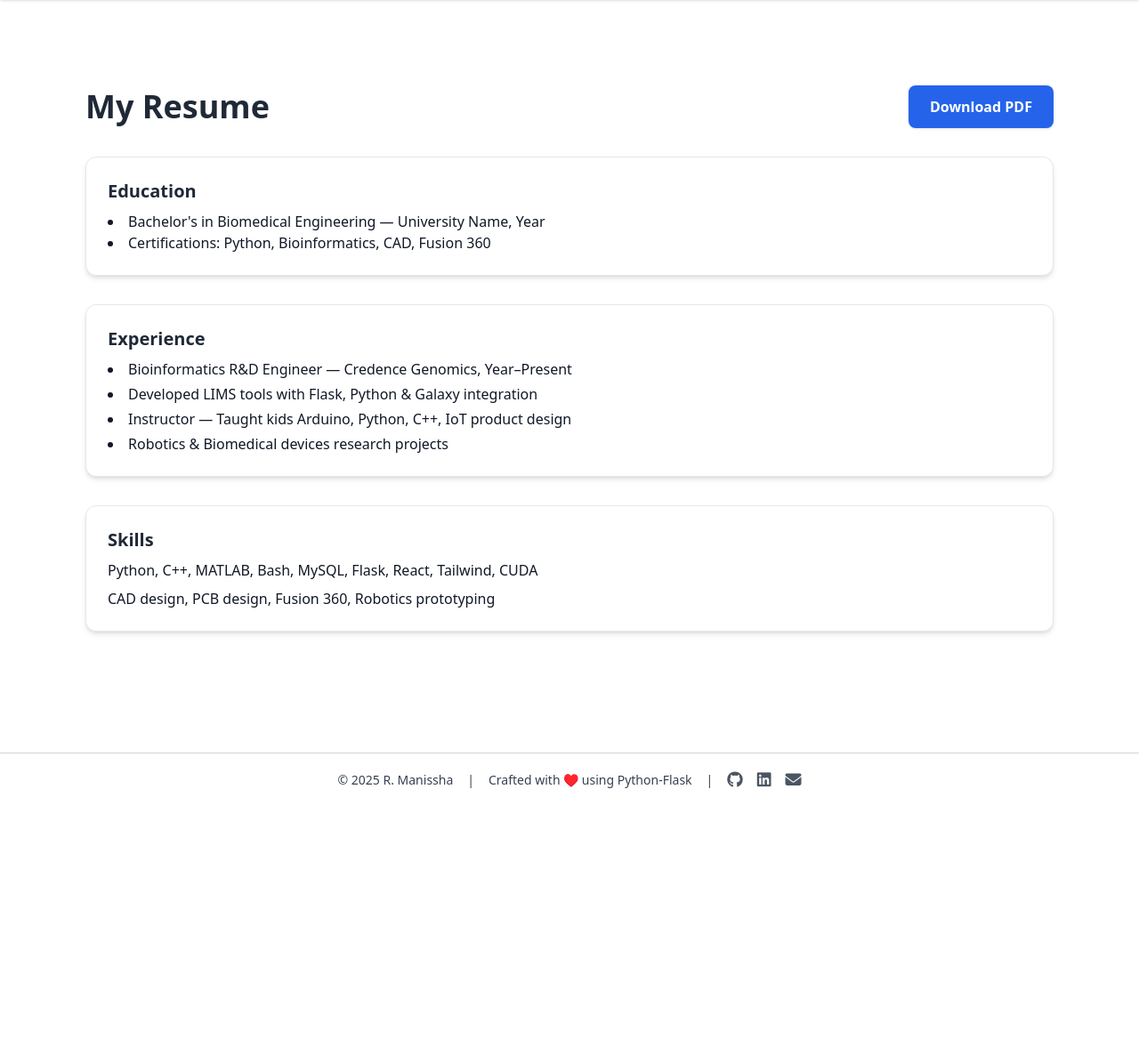
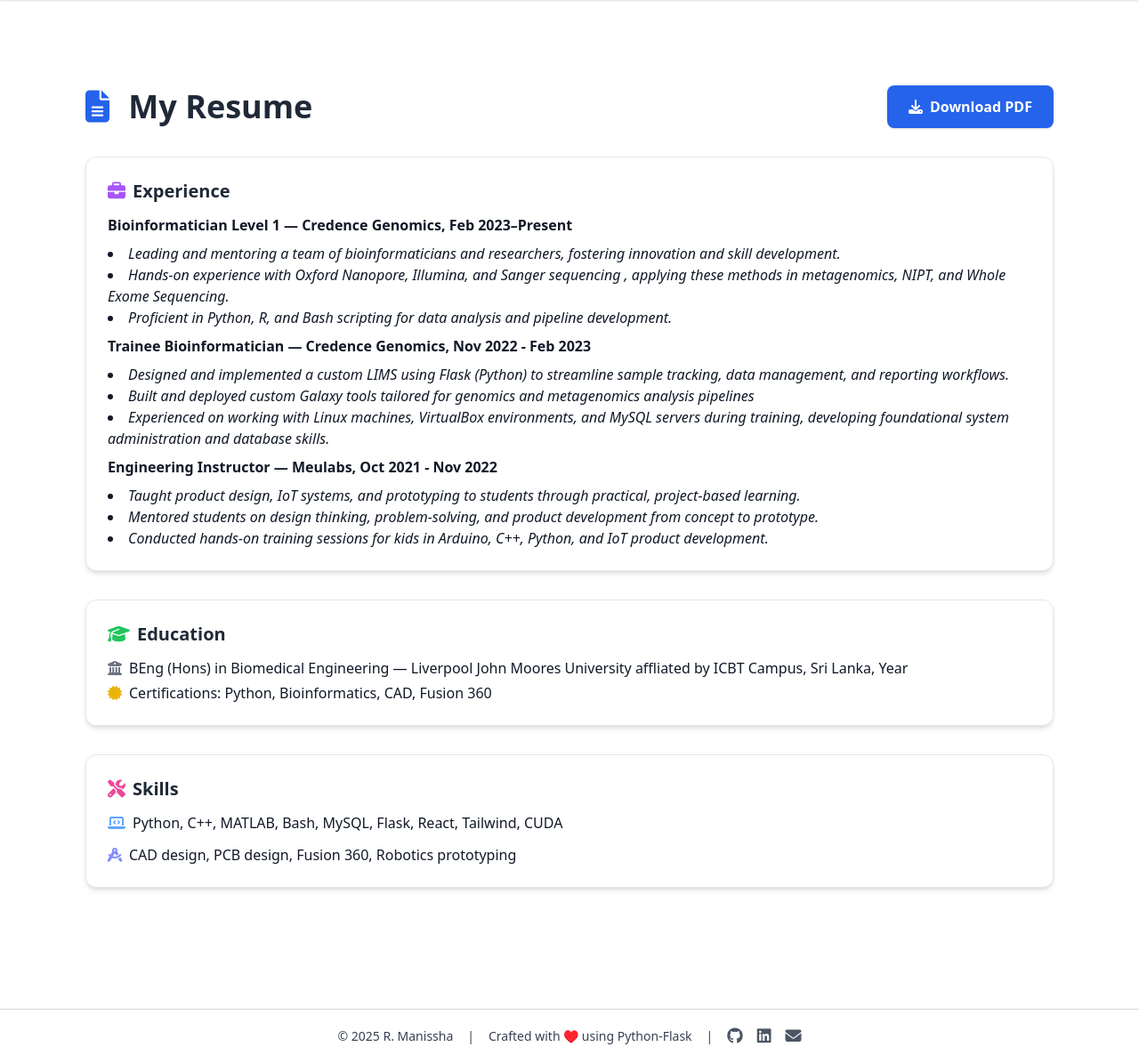
Before and after one commit to rmanissha8/portfolio-python-flask, a Flask app: page /about in a window 1280 px wide. Shown: the part 76-1271 px from the top of the page at 89% size. Before the commit the page ends 962 px from the top, so only its background shows below. Run offline with Flask 3, Linux system fonts and the light colour scheme; some libraries are stand-ins or nearby versions.

Commit message:
resume updated

```diff
--- a/src/templates/about.html
+++ b/src/templates/about.html
@@ -1,4 +1,3 @@
-
 {% extends 'base.html' %}
 
 {% block content %}
@@ -6,40 +5,122 @@
 
   <!-- Header -->
   <div class="flex justify-between items-center">
-    <h1 class="text-4xl font-bold text-gray-800 dark:text-gray-100">My Resume</h1>
+    <h1 class="text-4xl font-bold text-gray-800 dark:text-gray-100">
+      <i class="fas fa-file-alt text-blue-600 mr-3"></i> My Resume
+    </h1>
     <a href="{{ url_for('static', filename='files/Resume.pdf') }}"
        download
-       class="px-6 py-3 bg-blue-600 hover:bg-blue-700 text-white font-semibold rounded-lg shadow transition-colors">
-      Download PDF
+       class="px-6 py-3 bg-blue-600 hover:bg-blue-700 text-white font-semibold rounded-lg shadow transition-colors flex items-center gap-2">
+      <i class="fas fa-download"></i> Download PDF
     </a>
   </div>
 
+
+    <!-- Experience -->
+  <div class="bg-white dark:bg-gray-800 p-6 rounded-xl shadow-md border border-gray-200 dark:border-gray-700 space-y-3">
+    <h2 class="text-xl font-semibold text-gray-800 dark:text-gray-100 flex items-center gap-2">
+      <i class="fas fa-briefcase text-purple-500"></i> Experience
+    </h2>
+    <ul class="list-inside space-y-2">
+      <li class="flex items-center gap-2">
+        <b>Bioinformatician Level 1 — Credence Genomics, Feb 2023–Present</b>
+      </li>
+          <ul class="list-disc list-inside">
+            <li>
+              <i>Leading and mentoring a team of bioinformaticians and researchers, fostering innovation and skill development.</i>
+            </li>
+            <li>
+              <i>Hands-on experience with Oxford Nanopore, Illumina, and Sanger sequencing , applying these methods in metagenomics,
+                NIPT, and Whole Exome Sequencing.
+              </i>
+            </li>
+            <li>
+              <i>Proficient in Python, R, and Bash scripting for data analysis and pipeline development.
+              </i>
+            </li>
+
+          </ul>
+
+      <li class="flex items-center gap-2">
+        <b>Trainee Bioinformatician — Credence Genomics, Nov 2022 - Feb 2023</b>
+      </li>
+          <ul class="list-disc list-inside">
+            <li>
+              <i>Designed and implemented a custom LIMS using Flask (Python) to streamline sample tracking, data management, and reporting
+                  workflows.</i>
+            </li>
+            <li>
+              <i>Built and deployed custom Galaxy tools tailored for genomics and metagenomics analysis pipelines
+              </i>
+            </li>
+            <li>
+              <i>Experienced on working with Linux machines, VirtualBox environments, and MySQL servers during training, developing
+                  foundational system administration and database skills.
+              </i>
+            </li>
+
+          </ul>
+
+
+      <li class="flex items-center gap-2">
+        <b>Engineering Instructor — Meulabs, Oct 2021 - Nov 2022</b>
+      </li>
+          <ul class="list-disc list-inside">
+            <li>
+              <i>Taught product design, IoT systems, and prototyping to students through practical, project-based learning.</i>
+            </li>
+            <li>
+              <i>
+                  Mentored students on design thinking, problem-solving, and product development from concept to prototype.
+              </i>
+            </li>
+            <li>
+              <i>
+                    Conducted hands-on training sessions for kids in Arduino, C++, Python, and IoT product development.
+              </i>
+            </li>
+
+          </ul>
+      </ul>
+  </div>
+
+
   <!-- Education -->
-  <div class="bg-white dark:bg-gray-800 p-6 rounded-xl shadow-md border border-gray-200 dark:border-gray-700 space-y-2">
-    <h2 class="text-xl font-semibold text-gray-800 dark:text-gray-100">Education</h2>
-    <ul class="list-disc list-inside">
-      <li>Bachelor's in Biomedical Engineering — University Name, Year</li>
-      <li>Certifications: Python, Bioinformatics, CAD, Fusion 360</li>
+  <div class="bg-white dark:bg-gray-800 p-6 rounded-xl shadow-md border border-gray-200 dark:border-gray-700 space-y-3">
+    <h2 class="text-xl font-semibold text-gray-800 dark:text-gray-100 flex items-center gap-2">
+      <i class="fas fa-graduation-cap text-green-500"></i> Education
+    </h2>
+    <ul class="list-inside space-y-1">
+      <li class="flex items-center gap-2">
+        <i class="fas fa-university text-gray-500"></i>
+        BEng (Hons) in Biomedical Engineering — Liverpool John Moores University affliated by ICBT Campus, Sri Lanka, Year
+      </li>
+      <li class="flex items-center gap-2">
+        <i class="fas fa-certificate text-yellow-500"></i>
+        Certifications: Python, Bioinformatics, CAD, Fusion 360
+      </li>
     </ul>
   </div>
 
-  <!-- Experience -->
-  <div class="bg-white dark:bg-gray-800 p-6 rounded-xl shadow-md border border-gray-200 dark:border-gray-700 space-y-2">
-    <h2 class="text-xl font-semibold text-gray-800 dark:text-gray-100">Experience</h2>
-    <ul class="list-disc list-inside space-y-1">
-      <li>Bioinformatics R&D Engineer — Credence Genomics, Year–Present</li>
-      <li>Developed LIMS tools with Flask, Python & Galaxy integration</li>
-      <li>Instructor — Taught kids Arduino, Python, C++, IoT product design</li>
-      <li>Robotics & Biomedical devices research projects</li>
-    </ul>
-  </div>
+
 
   <!-- Skills -->
-  <div class="bg-white dark:bg-gray-800 p-6 rounded-xl shadow-md border border-gray-200 dark:border-gray-700 space-y-2">
-    <h2 class="text-xl font-semibold text-gray-800 dark:text-gray-100">Skills</h2>
-    <p>Python, C++, MATLAB, Bash, MySQL, Flask, React, Tailwind, CUDA</p>
-    <p>CAD design, PCB design, Fusion 360, Robotics prototyping</p>
+  <div class="bg-white dark:bg-gray-800 p-6 rounded-xl shadow-md border border-gray-200 dark:border-gray-700 space-y-3">
+    <h2 class="text-xl font-semibold text-gray-800 dark:text-gray-100 flex items-center gap-2">
+      <i class="fas fa-tools text-pink-500"></i> Skills
+    </h2>
+    <p class="flex items-center gap-2">
+      <i class="fas fa-laptop-code text-blue-400"></i>
+      Python, C++, MATLAB, Bash, MySQL, Flask, React, Tailwind, CUDA
+    </p>
+    <p class="flex items-center gap-2">
+      <i class="fas fa-drafting-compass text-indigo-400"></i>
+      CAD design, PCB design, Fusion 360, Robotics prototyping
+    </p>
   </div>
 
 </div>
+
+<!-- Font Awesome -->
+<script src="https://kit.fontawesome.com/your-kit-id.js" crossorigin="anonymous"></script>
 {% endblock %}
```
